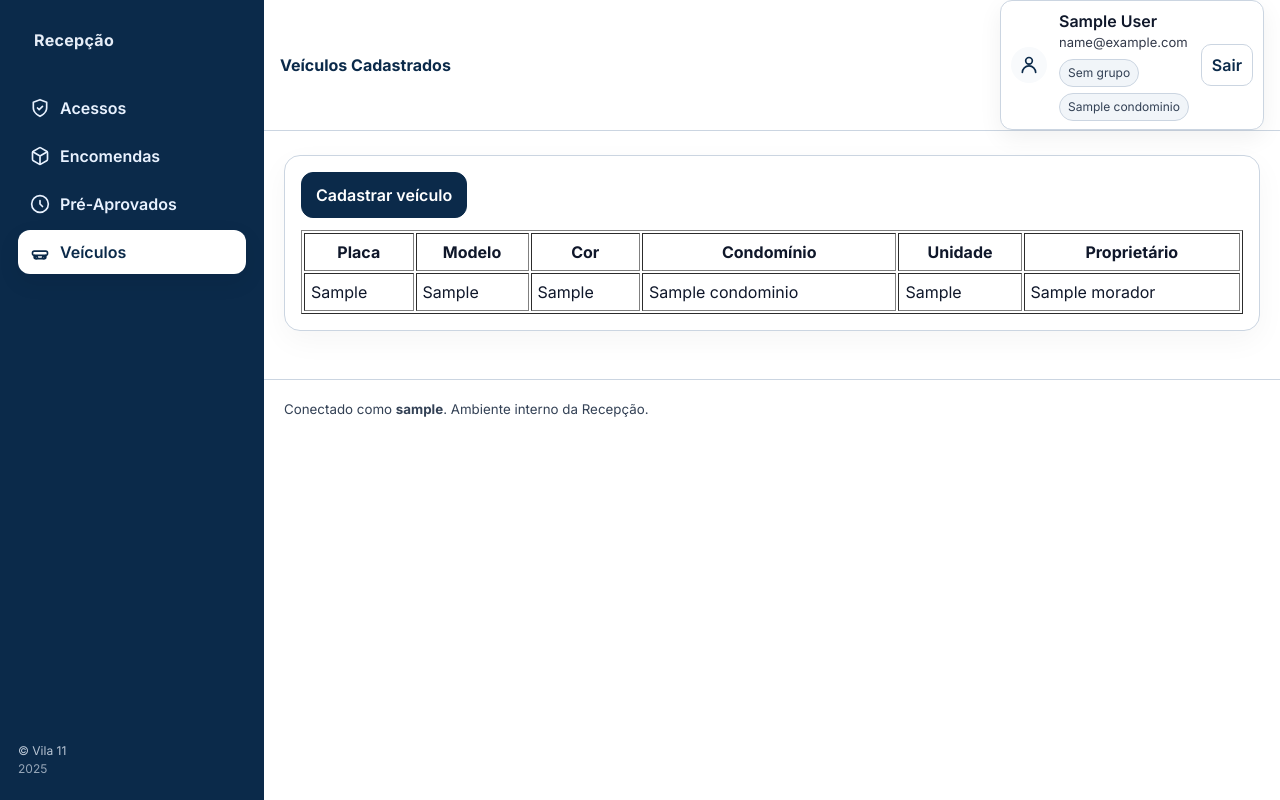
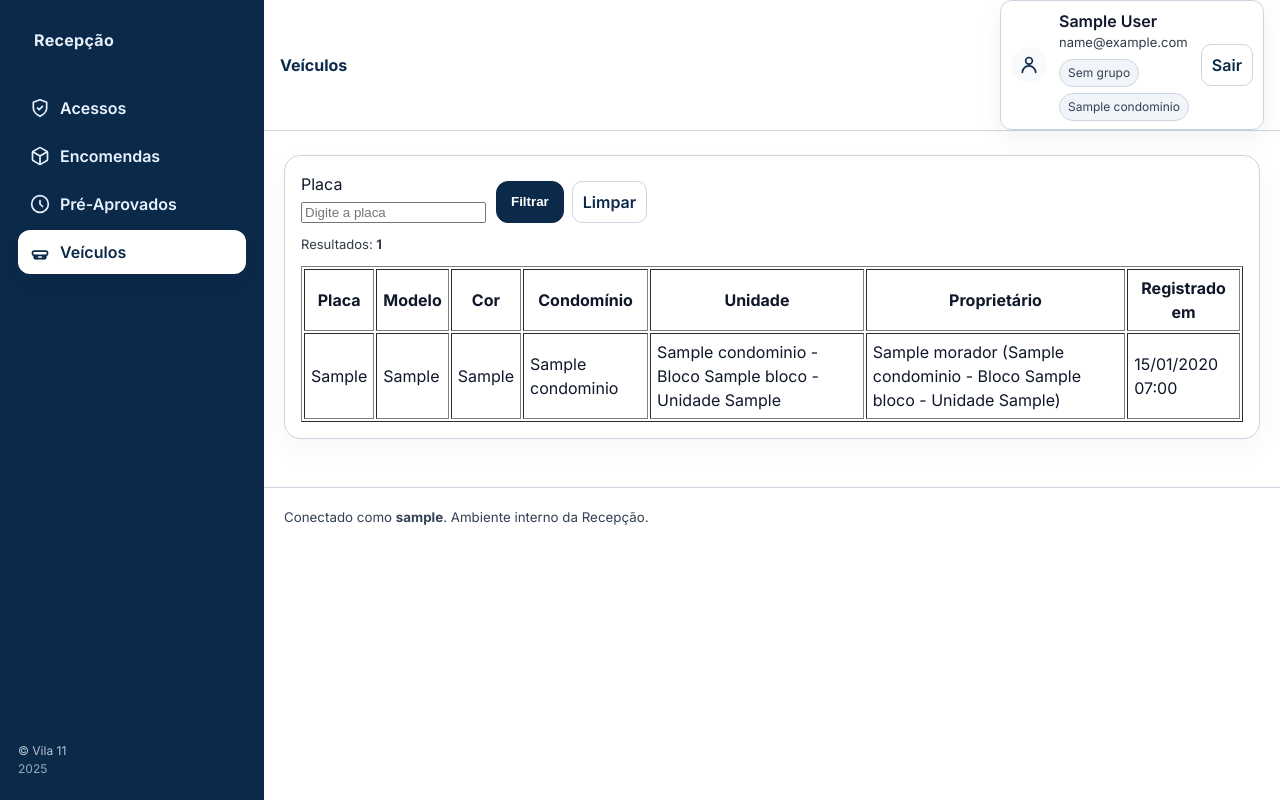
Before and after one commit to ThiagoVila11/portaria, a Django app: page /veiculos/ in a window 1280 px wide. Run offline with Django 5.2, Linux system fonts and the light colour scheme; a user stored in the database is signed in; tables that the repository leaves empty hold one stand-in row (values such as "Sample post").

Commit message:
veiculos

```diff
--- a/portaria/views.py
+++ b/portaria/views.py
@@ -395,8 +395,30 @@ def visitantes_preaprovados(request):
 
 @login_required
 def veiculo_list(request):
-    veiculos = Veiculo.objects.select_related("condominio", "unidade", "proprietario")
-    return render(request, "portaria/veiculo_list.html", {"veiculos": veiculos})
+    # recupera os condomínios permitidos
+    allowed = allowed_condominios_for(request.user)
+
+    qs = Veiculo.objects.select_related("condominio", "unidade", "proprietario").filter(
+        condominio__in=allowed
+    )
+
+    # Captura valor do filtro
+    placa_q = request.GET.get("placa")
+
+    if placa_q:
+        qs = qs.filter(placa__icontains=placa_q)
+
+    qs = qs.order_by("placa")
+
+    ctx = {
+        "veiculos": qs,
+        "condominios": allowed,  # caso queira exibir filtro por condomínio também
+        "q": {
+            "placa": placa_q or "",
+        },
+        "total": qs.count(),
+    }
+    return render(request, "portaria/veiculo_list.html", ctx)
 
 @login_required
 #@permission_required("portaria.pode_gerenciar_veiculos")
--- a/templates/portaria/veiculo_list.html
+++ b/templates/portaria/veiculo_list.html
@@ -1,13 +1,36 @@
 {% extends "base.html" %}
+
 {% block title %}Veículos · Recepção{% endblock %}
-{% block page_title %}Veículos Cadastrados{% endblock %}
+{% block page_title %}Veículos{% endblock %}
 
 {% block content %}
 <div class="card" style="padding:16px">
-  <a class="btn" href="{% url 'veiculo_create' %}">Cadastrar veículo</a>
-  <table border="1" cellpadding="6" width="100%" style="margin-top:12px">
+
+  <!-- Formulário de filtro -->
+  <form method="get" style="display:flex; gap:10px; margin-bottom:12px">
+    <label style="display:grid; gap:6px">
+      <span>Placa</span>
+      <input type="text" name="placa" value="{{ q.placa }}" placeholder="Digite a placa">
+    </label>
+    <div style="align-self:end; display:flex; gap:8px">
+      <button class="btn" type="submit">Filtrar</button>
+      <a class="btn-outline" href="{% url 'veiculo_list' %}">Limpar</a>
+    </div>
+  </form>
+
+  <p class="muted" style="margin: 6px 0 12px">
+    Resultados: <strong>{{ total }}</strong>
+  </p>
+
+  <table border="1" cellpadding="6" width="100%">
     <tr>
-      <th>Placa</th><th>Modelo</th><th>Cor</th><th>Condomínio</th><th>Unidade</th><th>Proprietário</th>
+      <th>Placa</th>
+      <th>Modelo</th>
+      <th>Cor</th>
+      <th>Condomínio</th>
+      <th>Unidade</th>
+      <th>Proprietário</th>
+      <th>Registrado em</th>
     </tr>
     {% for v in veiculos %}
     <tr>
@@ -15,11 +38,12 @@
       <td>{{ v.modelo }}</td>
       <td>{{ v.cor }}</td>
       <td>{{ v.condominio.nome }}</td>
-      <td>{{ v.unidade.numero }}</td>
-      <td>{{ v.proprietario.nome }}</td>
+      <td>{{ v.unidade }}</td>
+      <td>{{ v.proprietario }}</td>
+      <td>{{ v.criado_em|date:"d/m/Y H:i" }}</td>
     </tr>
     {% empty %}
-    <tr><td colspan="6">Nenhum veículo cadastrado.</td></tr>
+    <tr><td colspan="7">Nenhum veículo encontrado.</td></tr>
     {% endfor %}
   </table>
 </div>
```
